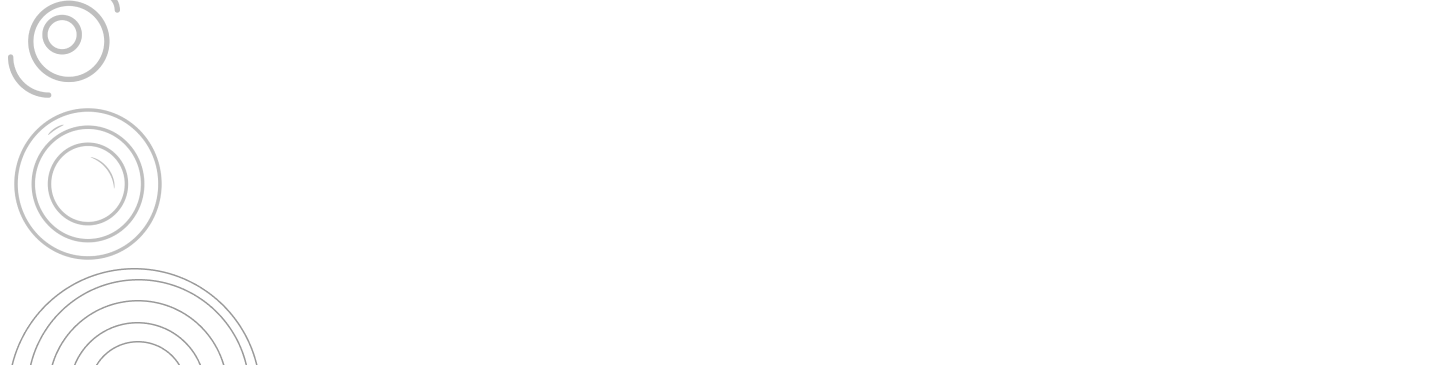
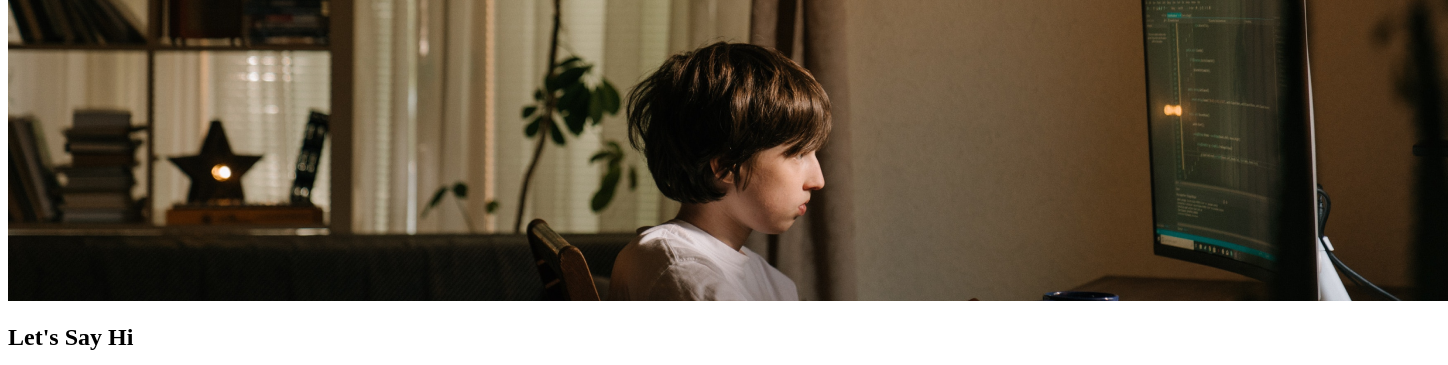
Before and after one commit to Nisitha-Pramoad/MyPortfolio, a plain HTML site: page index.html in a window 1280 px wide. Shown: the part 5976-6341 px from the top of the page, 1448 px wide, since content can reach past the window. Drawn offline with Linux system fonts and the light colour scheme.

Commit message:
Add background image in contact section

```diff
--- a/index.html
+++ b/index.html
@@ -284,6 +284,7 @@
                 </map>
             </address>
             <section></section>
+            <img src="assets/images/contact/contact%20bg%20image.png" alt="contact page background image">
         </dfn>
     </section>
 </main>
```
Also changed, not shown: assets/images/contact/contact bg image.png (added).
